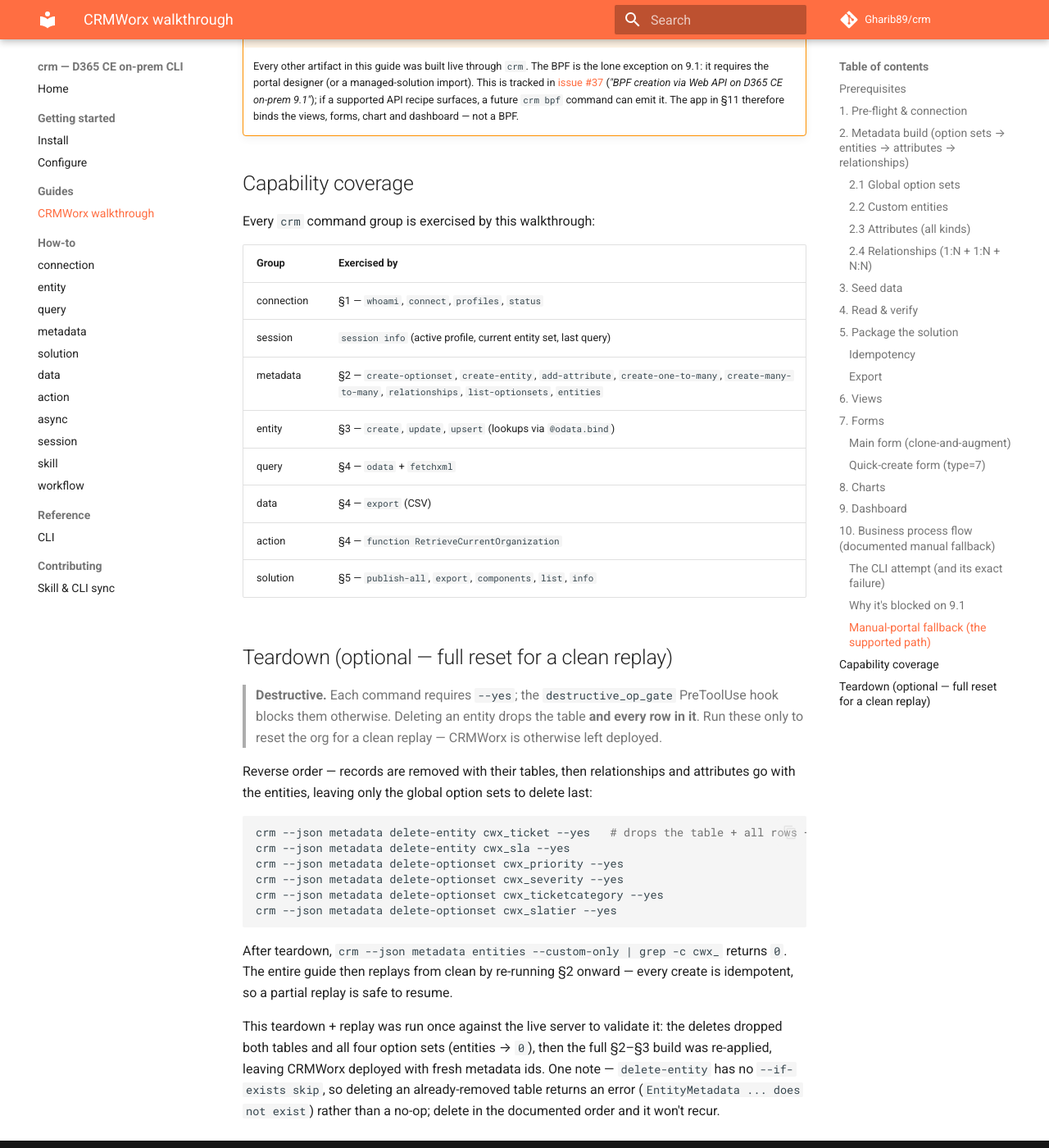
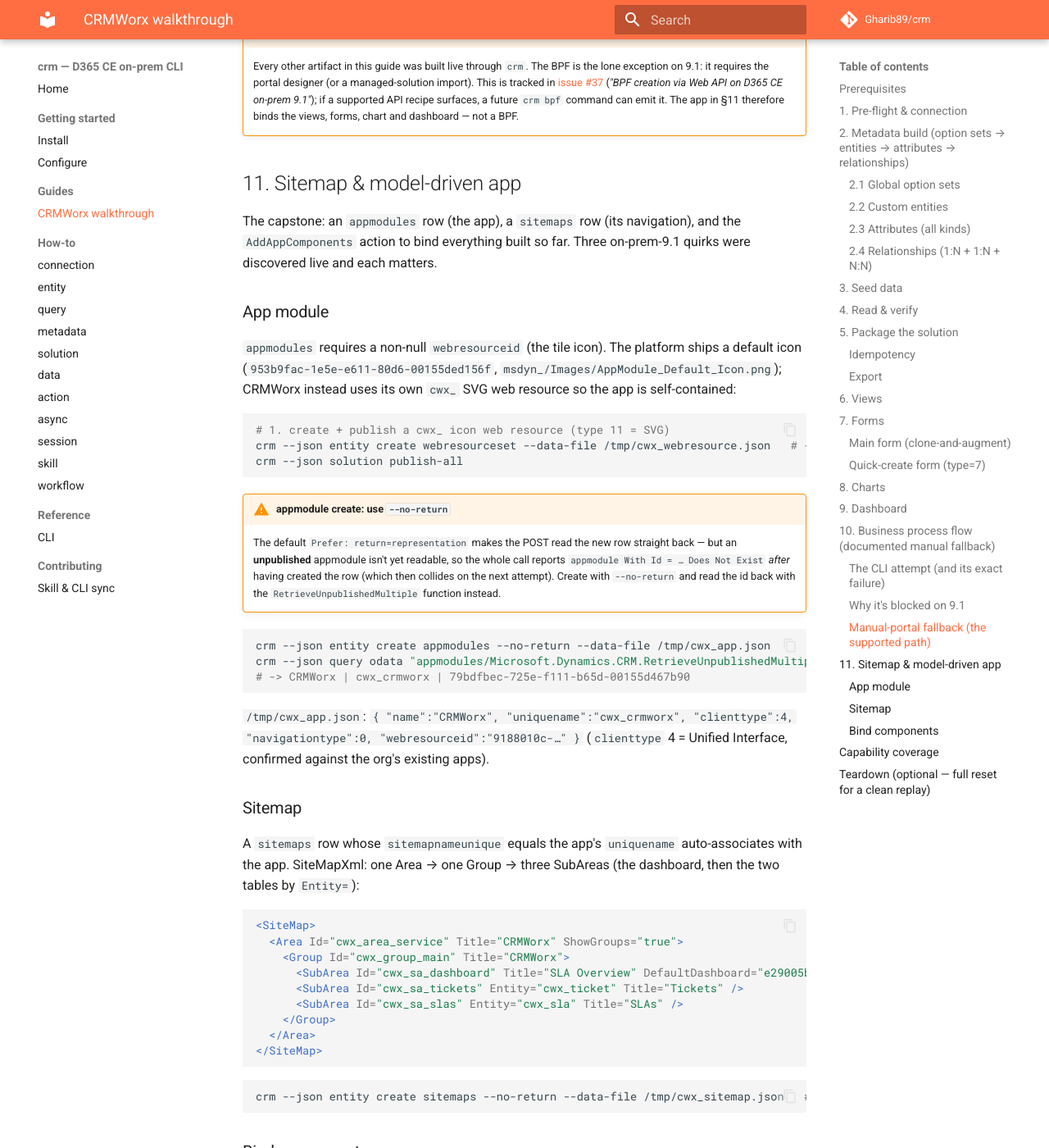
Before and after one commit to Gharib89/crm, an MkDocs documentation site: the page built from docs/guides/crmworx-walkthrough.md, in a window 1280 px wide and 1400 px high, scrolled down 16575 px. Shown: the whole window at 82% size. Built offline with MkDocs 1.6.1 and Material for MkDocs 9.7.7, drawn with Linux system fonts in a browser that asks for light colours; comment, search, counter and statistics services are not loaded; some of the changed text lies outside the part shown.

Commit message:
docs(crmworx): §11 sitemap + model-driven app + AddAppComponents — live

````diff
--- a/docs/guides/crmworx-walkthrough.md
+++ b/docs/guides/crmworx-walkthrough.md
@@ -859,6 +859,101 @@
     command can emit it. The app in §11 therefore binds the views, forms, chart and dashboard
     — not a BPF.
 
+## 11. Sitemap & model-driven app
+
+The capstone: an `appmodules` row (the app), a `sitemaps` row (its navigation), and the
+`AddAppComponents` action to bind everything built so far. Three on-prem-9.1 quirks were
+discovered live and each matters.
+
+### App module
+
+`appmodules` requires a non-null `webresourceid` (the tile icon). The platform ships a
+default icon (`953b9fac-1e5e-e611-80d6-00155ded156f`,
+`msdyn_/Images/AppModule_Default_Icon.png`); CRMWorx instead uses its own `cwx_` SVG web
+resource so the app is self-contained:
+
+```bash
+# 1. create + publish a cwx_ icon web resource (type 11 = SVG)
+crm --json entity create webresourceset --data-file /tmp/cwx_webresource.json   # -> 9188010c-…
+crm --json solution publish-all
+```
+
+!!! warning "appmodule create: use `--no-return`"
+    The default `Prefer: return=representation` makes the POST read the new row straight
+    back — but an **unpublished** appmodule isn't yet readable, so the whole call reports
+    `appmodule With Id = … Does Not Exist` *after* having created the row (which then
+    collides on the next attempt). Create with `--no-return` and read the id back with the
+    `RetrieveUnpublishedMultiple` function instead.
+
+```bash
+crm --json entity create appmodules --no-return --data-file /tmp/cwx_app.json
+crm --json query odata "appmodules/Microsoft.Dynamics.CRM.RetrieveUnpublishedMultiple()" --select name,uniquename,appmoduleid
+# -> CRMWorx | cwx_crmworx | 79bdfbec-725e-f111-b65d-00155d467b90
+```
+
+`/tmp/cwx_app.json`: `{ "name":"CRMWorx", "uniquename":"cwx_crmworx", "clienttype":4,
+"navigationtype":0, "webresourceid":"9188010c-…" }` (`clienttype` 4 = Unified Interface,
+confirmed against the org's existing apps).
+
+### Sitemap
+
+A `sitemaps` row whose `sitemapnameunique` equals the app's `uniquename` auto-associates
+with the app. SiteMapXml: one Area → one Group → three SubAreas (the dashboard, then the
+two tables by `Entity=`):
+
+```xml
+<SiteMap>
+  <Area Id="cwx_area_service" Title="CRMWorx" ShowGroups="true">
+    <Group Id="cwx_group_main" Title="CRMWorx">
+      <SubArea Id="cwx_sa_dashboard" Title="SLA Overview" DefaultDashboard="e29005b6-…" />
+      <SubArea Id="cwx_sa_tickets" Entity="cwx_ticket" Title="Tickets" />
+      <SubArea Id="cwx_sa_slas" Entity="cwx_sla" Title="SLAs" />
+    </Group>
+  </Area>
+</SiteMap>
+```
+
+```bash
+crm --json entity create sitemaps --no-return --data-file /tmp/cwx_sitemap.json   # -> 2ef3183b-…
+```
+
+### Bind components
+
+!!! note "AddAppComponents takes **typed entity references**, not `{Type, Id}`"
+    On 9.1 the `Components` array is a collection of entity references — each element is the
+    component's primary-key field plus its `@odata.type`, e.g.
+    `{ "savedqueryid":"…", "@odata.type":"Microsoft.Dynamics.CRM.savedquery" }`. The
+    `componenttype` integers (entity 1, view 26, chart 59, form 60, sitemap 62) are the
+    *read-side* `appmodulecomponent.componenttype` values, **not** the action payload shape.
+
+```bash
+crm --json action invoke AddAppComponents --body-file /tmp/cwx_addcomponents.json
+```
+
+The body binds 8 components: the sitemap, the 3 views, the augmented main form +
+quick-create + dashboard (all `systemform`), and the chart. Then publish, validate, and
+read the components back. `ValidateApp` / `RetrieveAppComponents` are **functions** whose
+`AppModuleId` is an `Edm.Guid` — pass it **unquoted** by calling the function on the URL
+path (the CLI's `--params` would quote it as a string and the server rejects that):
+
+```bash
+crm --json solution publish-all
+crm --json query odata "ValidateApp(AppModuleId=79bdfbec-…)"
+crm --json query odata "RetrieveAppComponents(AppModuleId=79bdfbec-…)"
+```
+
+```text
+ValidationSuccess = True        # app is valid
+RetrieveAppComponents -> 8 items (3 view, 1 chart, 3 form/dashboard, 1 sitemap)
+```
+
+!!! note "Tables surface through the sitemap, not AddAppComponents"
+    `AddAppComponents` only accepts record-backed components (its `Components` parameter is
+    a `crmbaseentity` collection), so `cwx_ticket` / `cwx_sla` *table metadata* can't be
+    bound through it. The two tables reach the app via the sitemap's `Entity=` subareas;
+    `ValidateApp` notes this as a non-blocking warning and still returns
+    `ValidationSuccess = True`.
+
 ## Capability coverage
 
 Every `crm` command group is exercised by this walkthrough:
````
